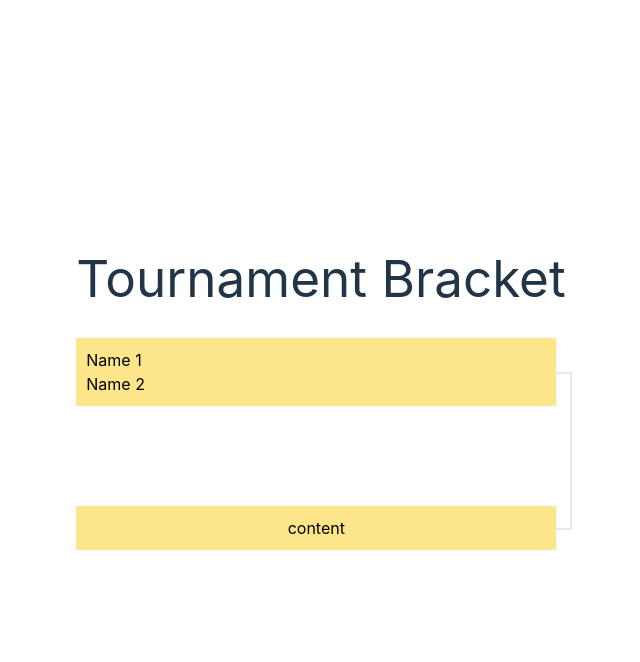
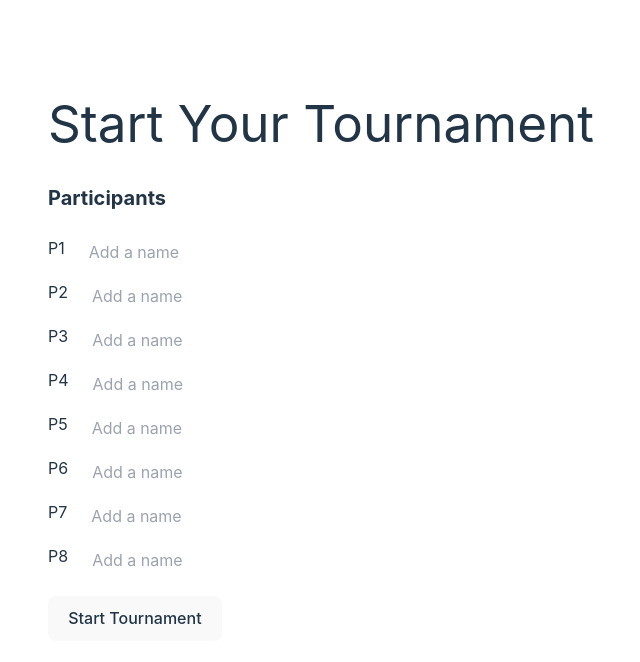
Before and after one commit to mattbanh/tournament-bracket, a React (Vite) app: page / in a window 1280 px wide. Shown: the top 662 px of the page, without its empty margins (319-959 px from the left). Built offline with nearby package versions, Linux system fonts and the light colour scheme.

Commit message:
created form to add player names. when submitted, bracket will appear

```diff
--- a/src/App.jsx
+++ b/src/App.jsx
@@ -1,10 +1,62 @@
+// Lessons:
+// If you use uuid, during re-render it will create a new key, re-rendering any elements that contain the key
+
+import { useState } from "react";
 import "./App.css";
 import Bracket from "./components/Bracket/Bracket";
 
 function App() {
+  const [eightGroup, setEightGroup] = useState(1);
+  const [start, setStart] = useState(false);
+  const [values, setValues] = useState({
+    P1: "",
+    P2: "",
+    P3: "",
+    P4: "",
+    P5: "",
+    P6: "",
+    P7: "",
+    P8: "",
+  });
+  const players = Object.keys(values);
+  const handleInputChange = (e) => {
+    const { name, value } = e.target;
+    setValues({ ...values, [name]: value });
+  };
+
+  const startTournament = (e) => {
+    e.preventDefault();
+    setStart(true);
+  };
+
   return (
     <section>
-      <Bracket />
+      {!start && (
+        <section>
+          <h1 className="mb-8">Start Your Tournament</h1>
+          <div className="text-left">
+            <form className="mb-16" onSubmit={startTournament}>
+              <h2 className="text-xl font-bold mb-6">Participants</h2>
+              <div className="flex flex-col w-1/2 mb-2">
+                {players.map((player) => (
+                  <label className="mb-3 flex justify-between" key={player}>
+                    {player}
+                    <input
+                      className="mx-3 rounded-md py-1 px-3"
+                      placeholder="Add a name"
+                      name={player}
+                      onChange={handleInputChange}
+                      value={values[player]}
+                    />
+                  </label>
+                ))}
+              </div>
+              <button>Start Tournament</button>
+            </form>
+          </div>
+        </section>
+      )}
+      {start && <Bracket players={values} />}
     </section>
   );
 }
--- a/src/components/Bracket/Bracket.jsx
+++ b/src/components/Bracket/Bracket.jsx
@@ -1,8 +1,11 @@
-function Bracket() {
+// 6:30 1.5 hours
+
+function Bracket({ values }) {
+  console.log(values);
   return (
     <section>
       <h1 className="mb-8">Tournament Bracket</h1>
-      <div className="w-[480px]">
+      <div className="w-full">
         <ul className="relative">
           <li className="relative mb-[100px]">
             <div className="p-2 border-amber-200 border-2 bg-amber-200 before:absolute before:border-t-2 before:w-full before:left-4 before:top-1/2 before:-z-10 after:absolute after:border-r-2 after:h-[100px] after:-right-4 after:top-1/2">
```
